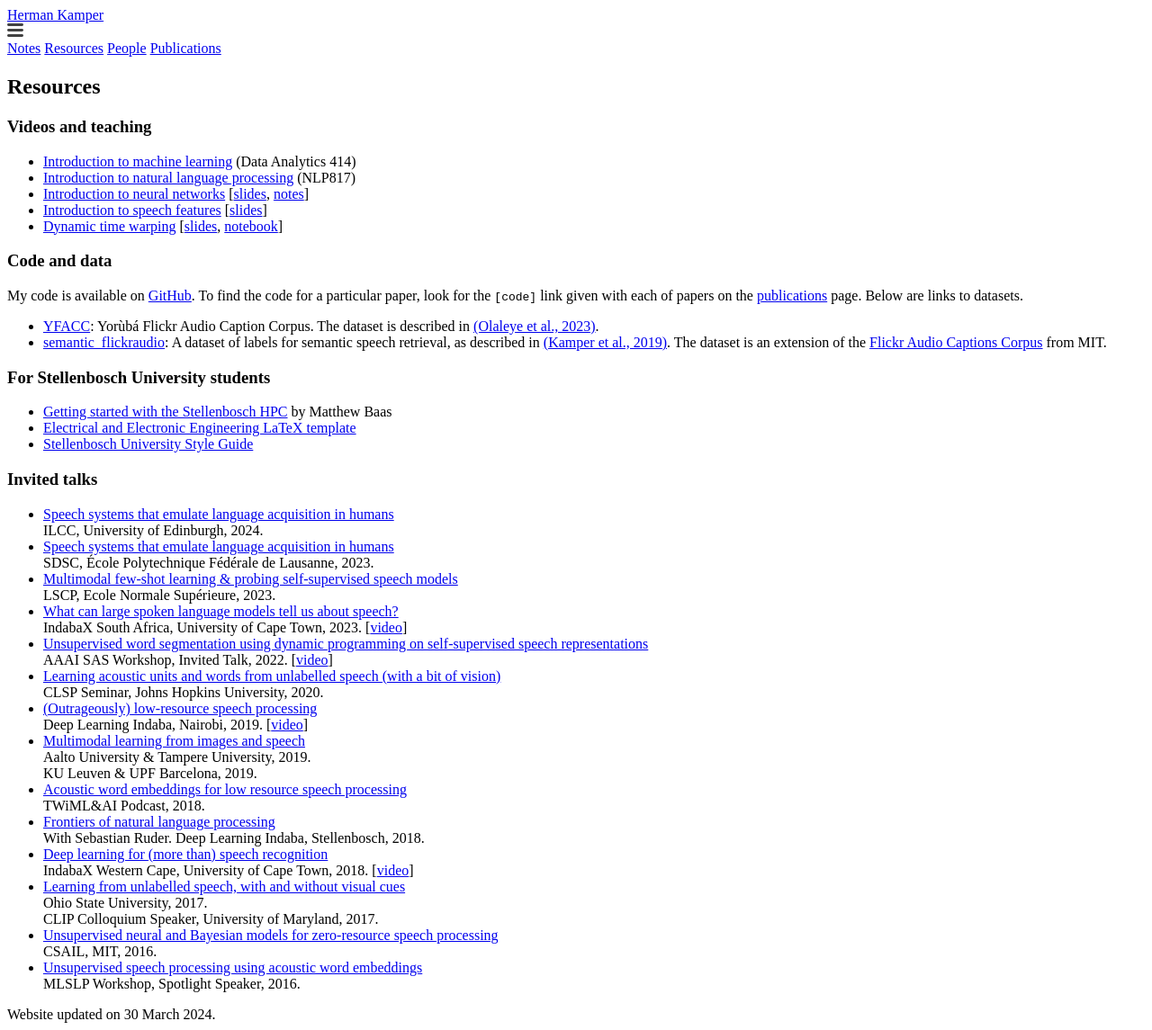
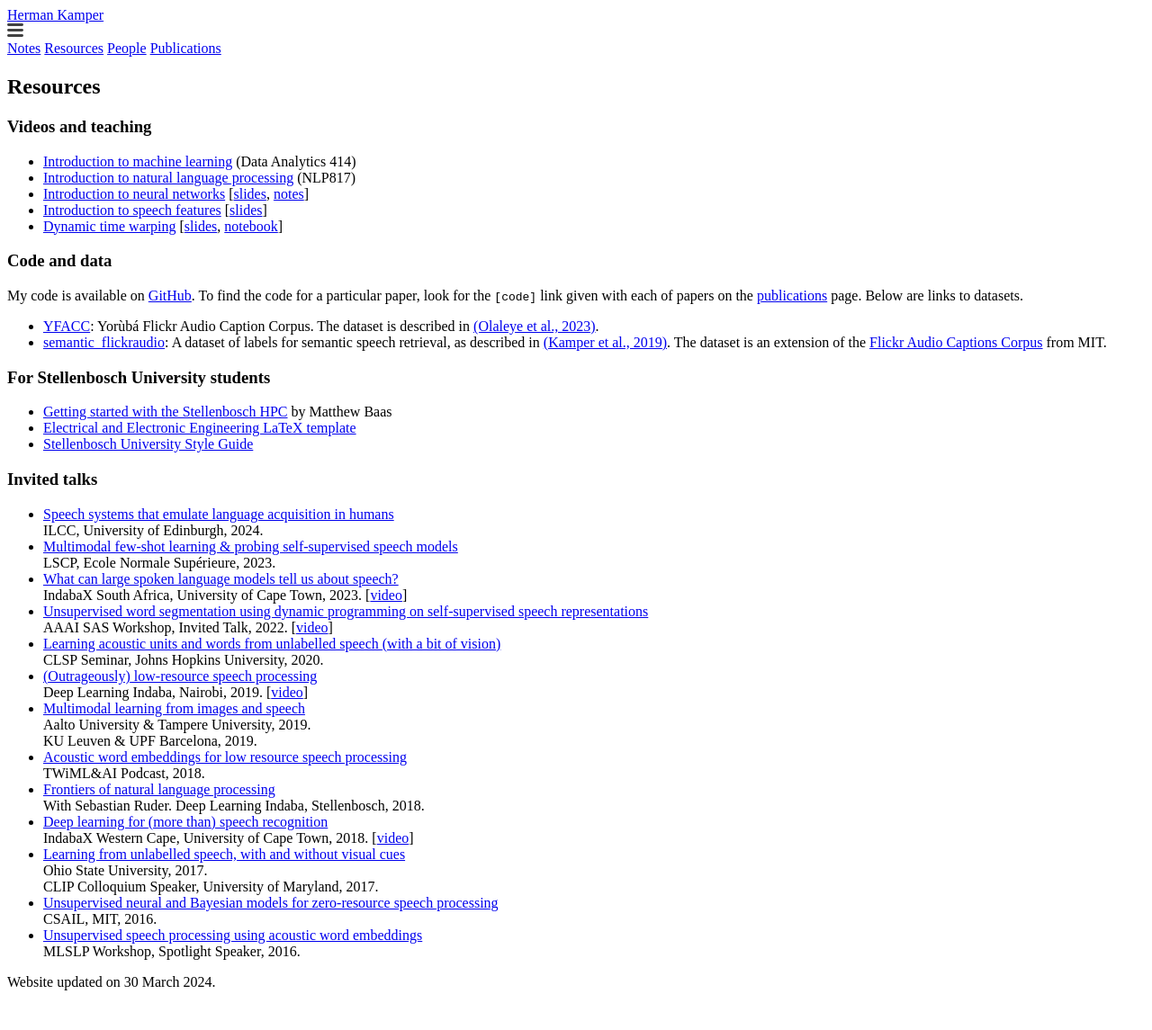
Before and after one commit to kamperh/kamperh.github.io, a Jekyll site: the page built from resources.md, in a window 1280 px wide. Shown: the whole page at 90% size. Built offline with Jekyll 4.4.1, drawn with Linux system fonts in a browser that asks for light colours; a style sheet for code colours, icons or effects is not loaded; after the commit the page ends 1109 px from its top, so only the background shows below that.

Commit message:
Update resources.md

```diff
--- a/resources.md
+++ b/resources.md
@@ -45,8 +45,8 @@ My code is available on [GitHub](https://github.com/{{ site.github_username }}).
 
 - [Speech systems that emulate language acquisition in humans]({{site.url}}/slides/kamper_ilcc2024_talk-compressed.pdf)
   ILCC, University of Edinburgh, 2024.
-- [Speech systems that emulate language acquisition in humans]({{site.url}}/slides/kamper_epfl2023_talk-compressed.pdf)
-  SDSC, École Polytechnique Fédérale de Lausanne, 2023.
+<!-- - [Speech systems that emulate language acquisition in humans]({{site.url}}/slides/kamper_epfl2023_talk-compressed.pdf)
+  SDSC, École Polytechnique Fédérale de Lausanne, 2023. -->
 - [Multimodal few-shot learning & probing self-supervised speech models]({{site.url}}/slides/kamper_ens2023_talk-compressed.pdf)
   LSCP, Ecole Normale Supérieure, 2023.
 - [What can large spoken language models tell us about speech?]({{site.url}}/slides/kamper_indabax2023_talk-compressed.pdf)
```
